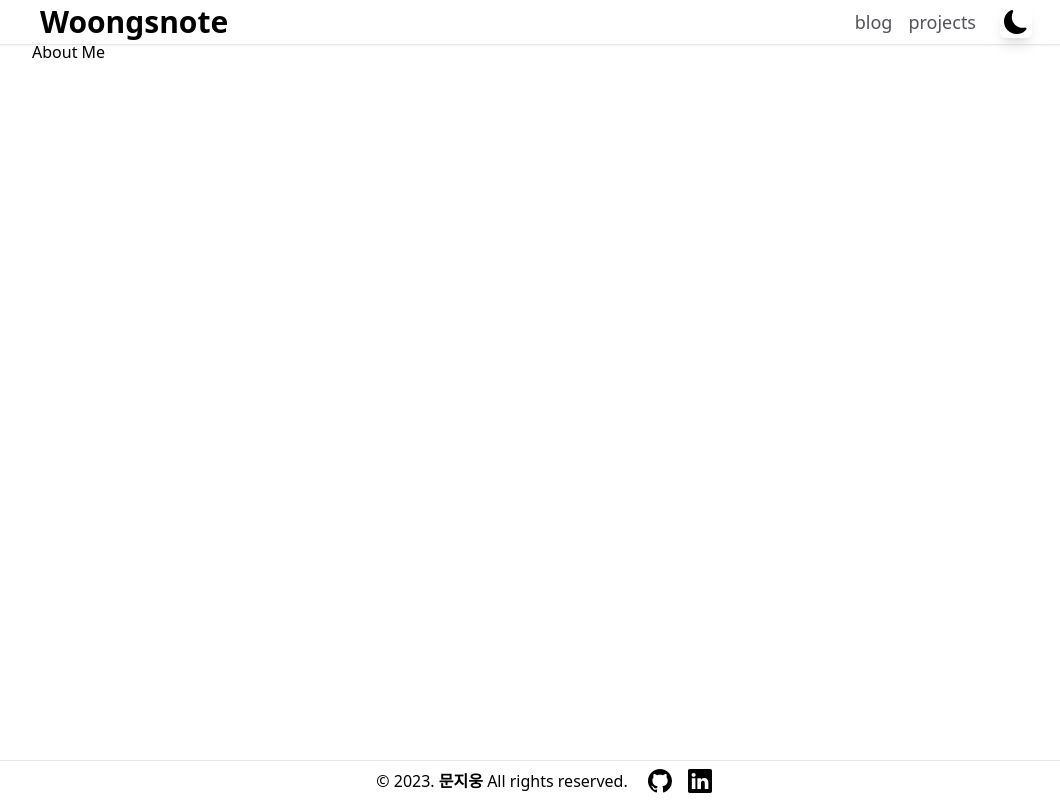
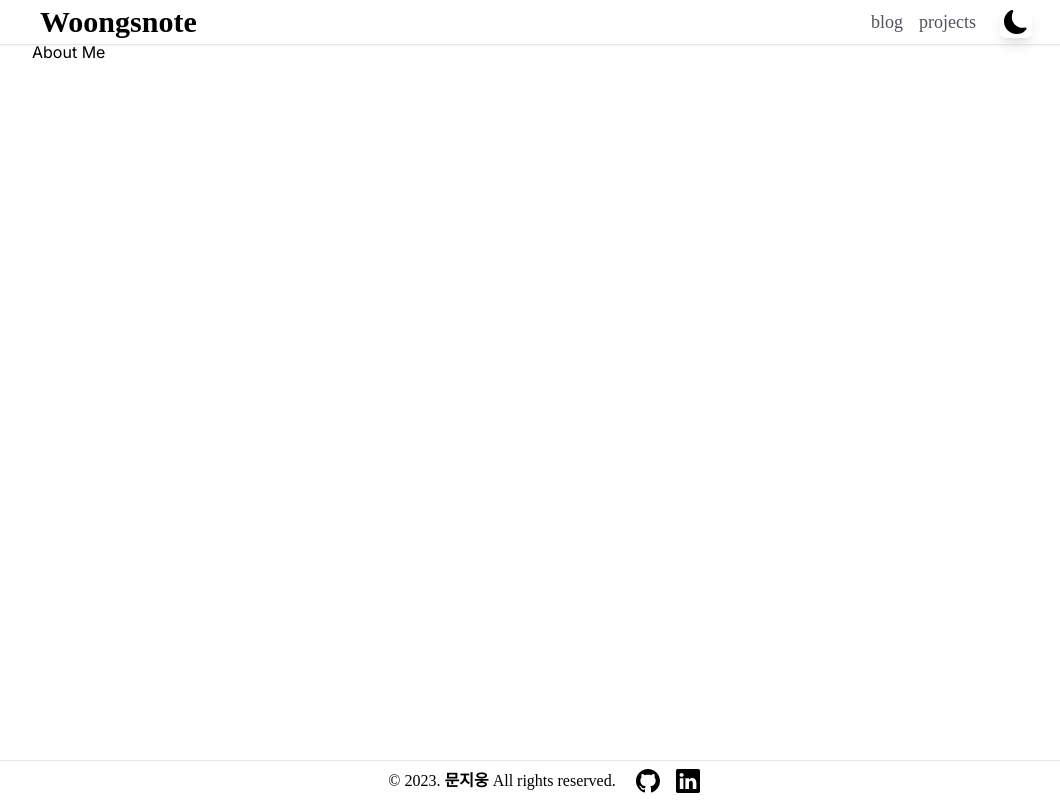
Before and after one commit to woongsnote/woongsnote-dev, a Next.js app: page /about in a window 1280 px wide. Shown: the whole page, without its empty margins (96-1156 px from the left). Built offline with nearby package versions, Linux system fonts and the light colour scheme.

Commit message:
code fixed

```diff
--- a/components/NavBar.tsx
+++ b/components/Header.tsx
@@ -7,12 +7,12 @@ const links = [
   { label: "projects", href: "/projects" },
 ];
 
-const NavBar = () => {
+const Header = () => {
   const pathname = usePathname();
 
   return (
-    <div className="w-full fixed z-20 shadow-sm top-0 left-0 bg-white dark:bg-black">
-      <header className="border-b ">
+    <header className="w-full fixed z-20 shadow-sm top-0 left-0 bg-white dark:bg-black">
+      <div className="border-b ">
         <div className="flex justify-between  items-center max-w-screen-lg mx-auto py-1">
           <Link href="/">
             <h1 className="text-3xl font-bold text-center ml-2">Woongsnote</h1>
@@ -36,9 +36,9 @@ const NavBar = () => {
             <ThemeSwitch />
           </nav>
         </div>
-      </header>
-    </div>
+      </div>
+    </header>
   );
 };
 
-export default NavBar;
+export default Header;
--- a/components/Layout.tsx
+++ b/components/Layout.tsx
@@ -1,12 +1,14 @@
 import Head from "next/head";
-
-import NavBar from "./NavBar";
+import Header from "./Header";
 import BottomNav from "./BottomNav";
+import { Inter } from "next/font/google";
 
 interface LayoutProps {
   title?: string;
   children: React.ReactNode;
 }
+
+const inter = Inter({ subsets: ["latin"], variable: "--font-inter" });
 
 const Layout = ({ title, children }: LayoutProps) => {
   return (
@@ -16,9 +18,8 @@ const Layout = ({ title, children }: LayoutProps) => {
           <title>Woongsnote | {title}</title>
         </Head>
       ) : null}
-
-      <NavBar />
-      <main>{children}</main>
+      <Header />
+      <main className={`${inter.variable} font-sans`}>{children}</main>
       <BottomNav />
     </>
   );
--- a/components/Recent/RecentPosts.tsx
+++ b/components/Recent/RecentPosts.tsx
@@ -1,17 +1,16 @@
 import { Post } from "contentlayer/generated";
-import RecentPost from "./RecentPost";
+import RecentPost from "@RecentPost";
 
 const RecentPosts = ({ posts }: { posts: Post[] }) => {
   return (
     <section>
       <h2 className="text-2xl pb-2 my-4 font-bold border-b">최신 포스트</h2>
       <div className="grid gap-y-4 gap-x-6 xl:gap-x-8 pt-2">
-        {posts.slice(0,3).map((post) => (
+        {posts.slice(0, 3).map((post) => (
           <RecentPost key={post.slug} {...post} />
         ))}
       </div>
     </section>
   );
 };
-
 export default RecentPosts;
--- a/pages/_app.tsx
+++ b/pages/_app.tsx
@@ -1,7 +1,8 @@
-import "../styles/globals.css";
+import "styles/globals.css";
 import type { AppProps } from "next/app";
-import Meta from "../components/Meta";
+import Meta from "components/Meta";
 import { ThemeProvider } from "next-themes";
+
 export default function App({ Component, pageProps }: AppProps) {
   return (
     <>
--- a/pages/blog/[slug].tsx
+++ b/pages/blog/[slug].tsx
@@ -6,8 +6,8 @@ import {
   GetStaticPropsResult,
 } from "next";
 import { useMDXComponent } from "next-contentlayer/hooks";
-import DetailHeader from "../../components/DetailHeader";
-import Layout from "../../components/Layout";
+import DetailHeader from "components/DetailHeader";
+import Layout from "components/Layout";
 import Utterance from "components/Utterance";
 
 export async function getStaticPaths() {
--- a/pages/blog/index.tsx
+++ b/pages/blog/index.tsx
@@ -1,6 +1,6 @@
-import Layout from "../../components/Layout";
-import PageHeader from "../../components/PageHeader";
-import PostCard from "../../components/PostCard";
+import Layout from "components/Layout";
+import PageHeader from "components/PageHeader";
+import PostCard from "components/PostCard";
 import { InferGetStaticPropsType, NextPage, GetStaticPropsResult } from "next";
 import { allPosts, Post } from "contentlayer/generated";
 
--- a/pages/index.tsx
+++ b/pages/index.tsx
@@ -3,8 +3,8 @@ import type {
   InferGetStaticPropsType,
   GetStaticPropsResult,
 } from "next";
-import Layout from "../components/Layout";
-import Intro from "../components/Intro";
+import Layout from "components/Layout";
+import Intro from "components/Intro";
 import { allPosts, Post } from ".contentlayer/generated";
 import RecentPosts from "components/Recent/RecentPosts";
 
--- a/pages/projects/[slug].tsx
+++ b/pages/projects/[slug].tsx
@@ -6,8 +6,8 @@ import {
   GetStaticPropsResult,
 } from "next";
 import { useMDXComponent } from "next-contentlayer/hooks";
-import DetailHeader from "../../components/DetailHeader";
-import Layout from "../../components/Layout";
+import DetailHeader from "components/DetailHeader";
+import Layout from "components/Layout";
 
 export async function getStaticPaths() {
   const paths = allProjects.map((project) => ({
--- a/pages/projects/index.tsx
+++ b/pages/projects/index.tsx
@@ -1,7 +1,7 @@
-import Layout from "../../components/Layout";
-import PageHeader from "../../components/PageHeader";
+import Layout from "components/Layout";
+import PageHeader from "components/PageHeader";
 import { allProjects, Project } from "contentlayer/generated";
-import ProjectCard from "../../components/ProjectCard";
+import ProjectCard from "components/ProjectCard";
 import { InferGetStaticPropsType } from "next";
 
 export async function getStaticProps() {
--- a/tailwind.config.js
+++ b/tailwind.config.js
@@ -1,3 +1,5 @@
+const {fontFamily}  = require('tailwindcss/defaultTheme')
+
 /** @type {import('tailwindcss').Config} */
 module.exports = {
   content: [
@@ -6,7 +8,11 @@ module.exports = {
   ],
   darkMode: "class",
   theme: {
-    extend: {},
+    extend: {
+      fontFamily:{
+        sans:['var(--font-inter)', ...fontFamily.sans]
+      }
+    },
   },
   plugins: [
     require("@tailwindcss/aspect-ratio"),
--- a/tsconfig.json
+++ b/tsconfig.json
@@ -21,6 +21,7 @@
     ],
     "baseUrl": ".",
     "paths": {
+      "@/*": ["./*"],
       "contentlayer/generated": ["./.contentlayer/generated"]
     }
   },
```
Also changed, not shown: 1 other file (tests, documents, lock files or other folders).
